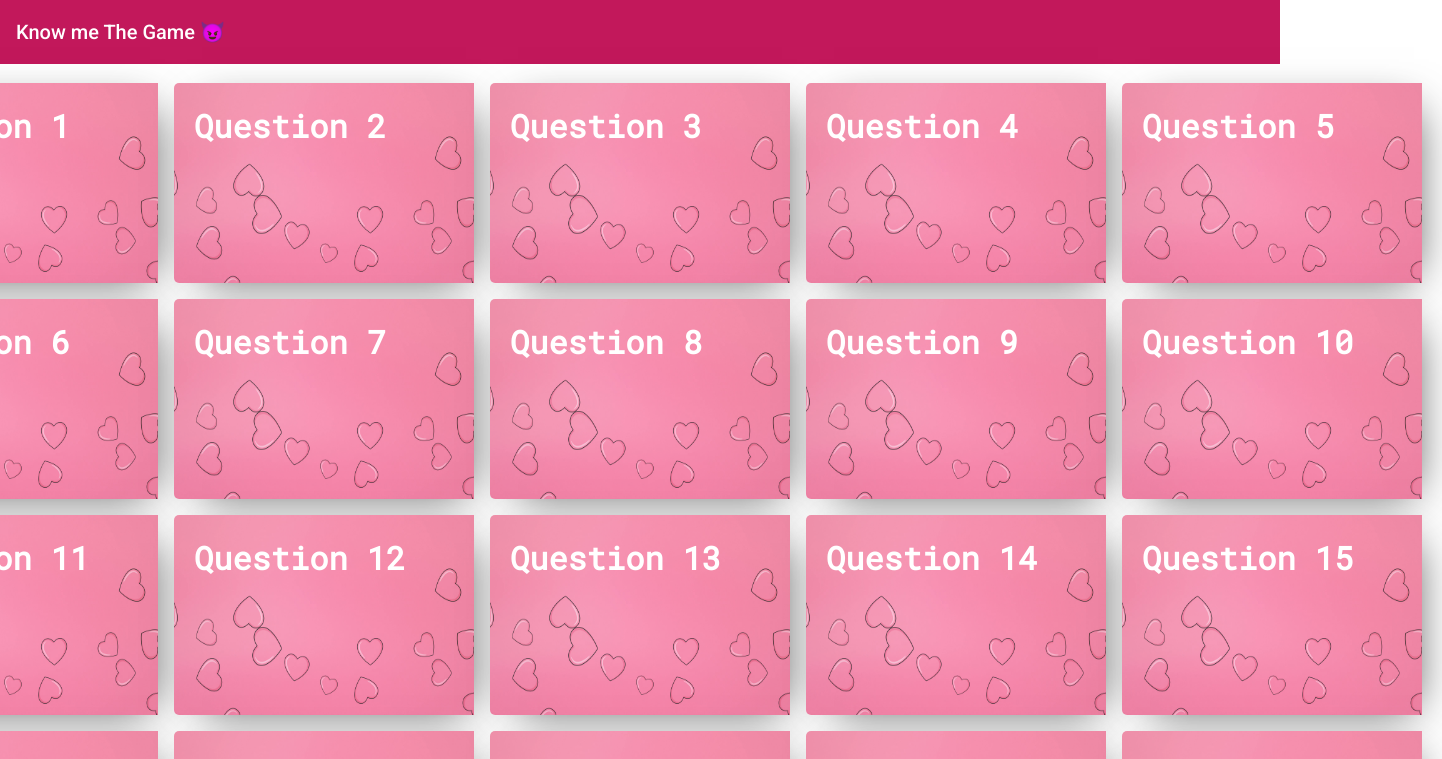
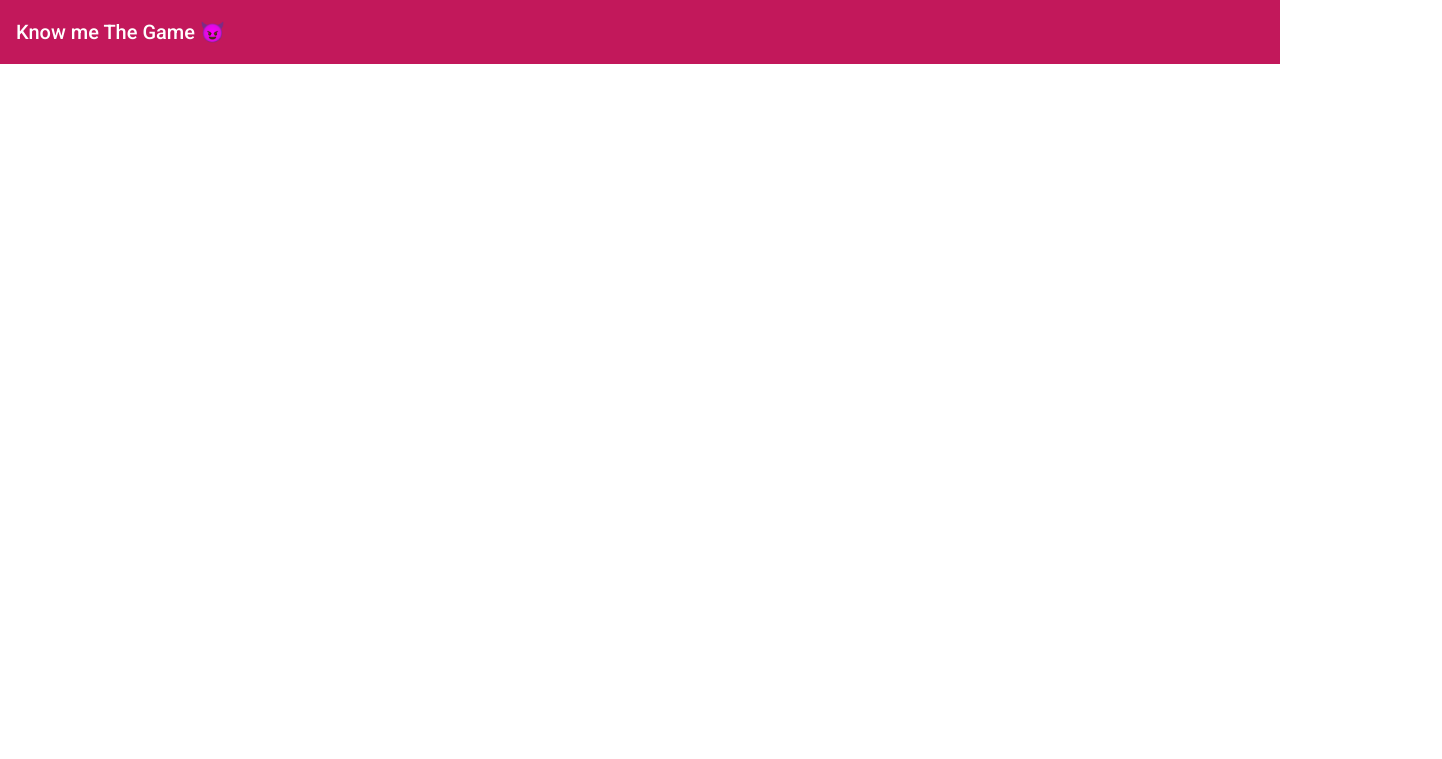
Before and after one commit to bakpawel103/know-me-frontend, an Angular app in the folder know-me/: page / in a window 1280 px wide. Shown: the top 759 px of the page, 1442 px wide, since content can reach past the window. Built offline with nearby package versions, Linux system fonts and the light colour scheme.

Commit message:
Before adding service

```diff
--- a/know-me/src/app/app.component.ts
+++ b/know-me/src/app/app.component.ts
@@ -1,4 +1,4 @@
-import { Component } from '@angular/core';
+import { Component, OnInit } from '@angular/core';
 import { CardData } from './types/CardData';
 
 @Component({
@@ -6,159 +6,24 @@ import { CardData } from './types/CardData';
   templateUrl: './app.component.html',
   styleUrls: ['./app.component.scss']
 })
-export class AppComponent {
+export class AppComponent implements OnInit {
   flippedCards: number = 0;
   title: string = "Know me The Game 😈";
 
-  cards: CardData[] = [
-    {
-      id: 0,
-      name: "Question 1",
-      description: "What is something you want to do together that we haven’t?",
-      state: 'default'
-    },
-    {
-      id: 1,
-      name: "Question 2",
-      description: "If you could gain one quality or ability, what would it be",
-      state: 'default'
-    },
-    {
-      id: 2,
-      name: "Question 3",
-      description: "What are your goals for this relationship?",
-      state: 'default'
-    },
-    {
-      id: 3,
-      name: "Question 4",
-      description: "What are you hoping to learn in the coming year?",
-      state: 'default'
-    },
-    {
-      id: 4,
-      name: "Question 5",
-      description: "Is there anything you’re hesitant to accomplish that I can help you with?",
-      state: 'default'
-    },
-    {
-      id: 5,
-      name: "Question 6",
-      description: "What is your favourite place?",
-      state: 'default'
-    },
-    {
-      id: 6,
-      name: "Question 7",
-      description: "What makes you feel most loved?",
-      state: 'default'
-    },
-    {
-      id: 7,
-      name: "Question 8",
-      description: "What is your favorite meal to share for a date night?",
-      state: 'default'
-    },
-    {
-      id: 8,
-      name: "Question 9",
-      description: "What physical and emotional gestures do you appreciate most?",
-      state: 'default'
-    },
-    {
-      id: 9,
-      name: "Question 10",
-      description: "What song do you think of when you think of me?",
-      state: 'default'
-    },
-    {
-      id: 10,
-      name: "Question 11",
-      description: "Is there anything you would change about yourself?",
-      state: 'default'
-    },
-    {
-      id: 11,
-      name: "Question 12",
-      description: "What are some of the things that you are most grateful for?",
-      state: 'default'
-    },
-    {
-      id: 12,
-      name: "Question 13",
-      description: "Do you trust me?",
-      state: 'default'
-    },
-    {
-      id: 13,
-      name: "Question 14",
-      description: "What does a balanced relationship look like to you?",
-      state: 'default'
-    },
-    {
-      id: 14,
-      name: "Question 15",
-      description: "Is there anything about me that you don’t currently know but want to?",
-      state: 'default'
-    },
-    {
-      id: 15,
-      name: "Question 16",
-      description: "What is your idea of a healthy relationship?",
-      state: 'default'
-    },
-    {
-      id: 16,
-      name: "Question 17",
-      description: "Does your family have any traditions?",
-      state: 'default'
-    },
-    {
-      id: 17,
-      name: "Question 18",
-      description: "What's your dream vacation?",
-      state: 'default'
-    },
-    {
-      id: 18,
-      name: "Question 19",
-      description: "Who was your first celebrity crush?",
-      state: 'default'
-    },
-    {
-      id: 19,
-      name: "Question 20",
-      description: "What is your favorite memory of our relationship?",
-      state: 'default'
-    },
-    {
-      id: 20,
-      name: "Question 21",
-      description: "What animal do you think I'd be?",
-      state: 'default'
-    },
-    {
-      id: 21,
-      name: "Question 22",
-      description: "Who is more likely to survive the Hunger Games—me or you?",
-      state: 'default'
-    },
-    {
-      id: 22,
-      name: "Question 23",
-      description: "What are your top 5 rules for life?",
-      state: 'default'
-    }
-  ]
+  cards: CardData[] = [];
+
+  ngOnInit(): void {
+
+  }
 
   cardClicked(index: number): void {
     const cardInfo = this.cards[index];
 
-    if (cardInfo.state === 'default')   {
-      cardInfo.state = 'flipped';
+    if (cardInfo.answered === false)   {
+      cardInfo.answered = true;
       this.flippedCards++;
-    } else if (cardInfo.state === 'flipped') {
-      cardInfo.state = 'default';
+    } else if (cardInfo.answered === true) {
+      cardInfo.answered = false;
       this.flippedCards--;
     }
 
--- a/know-me/src/app/app.module.ts
+++ b/know-me/src/app/app.module.ts
@@ -6,6 +6,7 @@ import { AppRoutingModule } from './app-routing.module';
 import { AppComponent } from './app.component';
 import { GameCardComponent } from './game-card/game-card.component';
 import { MatToolbarModule } from '@angular/material/toolbar';
+import { HttpClientModule } from '@angular/common/http';
 
 @NgModule({
   declarations: [
@@ -16,7 +17,8 @@ import { MatToolbarModule } from '@angular/material/toolbar';
     BrowserModule,
     AppRoutingModule,
     BrowserAnimationsModule,
-    MatToolbarModule
+    MatToolbarModule,
+    HttpClientModule
   ],
   providers: [],
   bootstrap: [AppComponent]
--- a/know-me/src/app/game-card/game-card.component.html
+++ b/know-me/src/app/game-card/game-card.component.html
@@ -1,4 +1,4 @@
-<div class="card" (click)="cardClicked.emit()" [@cardFlip]="data.state">
+<div class="card" (click)="cardClicked.emit()" [@cardFlip]="data.answered">
     <div class="face back" style="background-image: url('/assets/images/card-background.png'); background-repeat: no-repeat; background-size: 300px 200px;">
         <h1 class="text-shadow" [innerHTML]="data.name"></h1>
     </div>
--- a/know-me/src/app/game-card/game-card.component.ts
+++ b/know-me/src/app/game-card/game-card.component.ts
@@ -8,28 +8,19 @@ import { Component, EventEmitter, Input, OnInit, Output } from '@angular/core';
   animations: [
     trigger("cardFlip", [
       state(
-        "default",
+        "false",
         style({
           transform: "none"
         })
       ),
       state(
-        "flipped",
+        "true",
         style({
           transform: "rotateY(180deg)"
         })
       ),
-      state(
-        "matched",
-        style({
-          visibility: "false",
-          transform: "scale(0.05)",
-          opacity: 0
-        })
-      ),
-      transition("default => flipped", [animate("400ms")]),
-      transition("flipped => default", [animate("400ms")]),
-      transition("* => matched", [animate("400ms")])
+      transition("false => true", [animate("400ms")]),
+      transition("true => false", [animate("400ms")]),
     ])
   ]
 })
```
Also changed, not shown: know-me/src/app/types/CardData.ts (+4 -3 lines).
